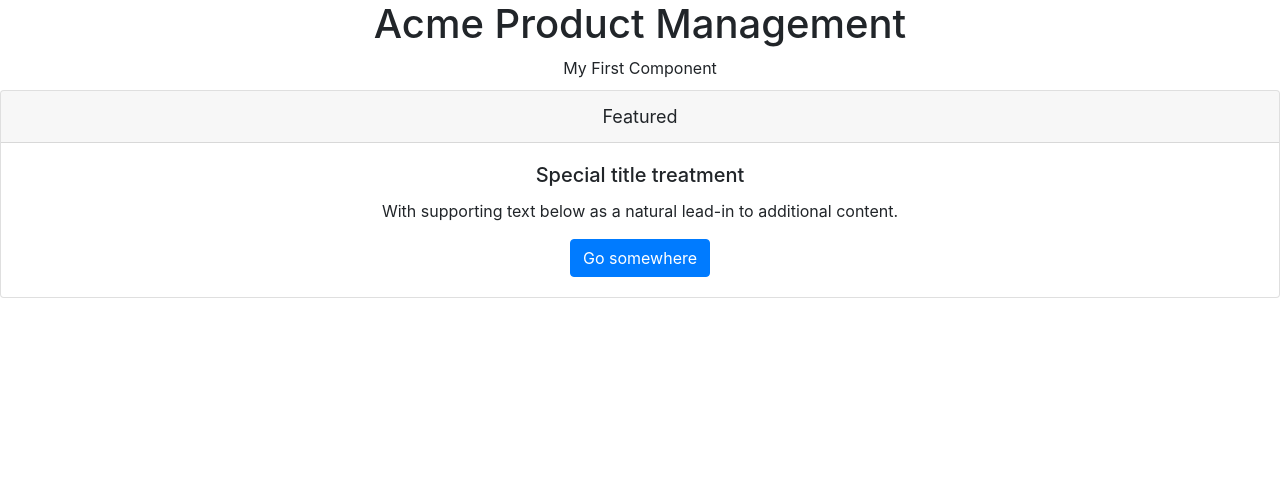
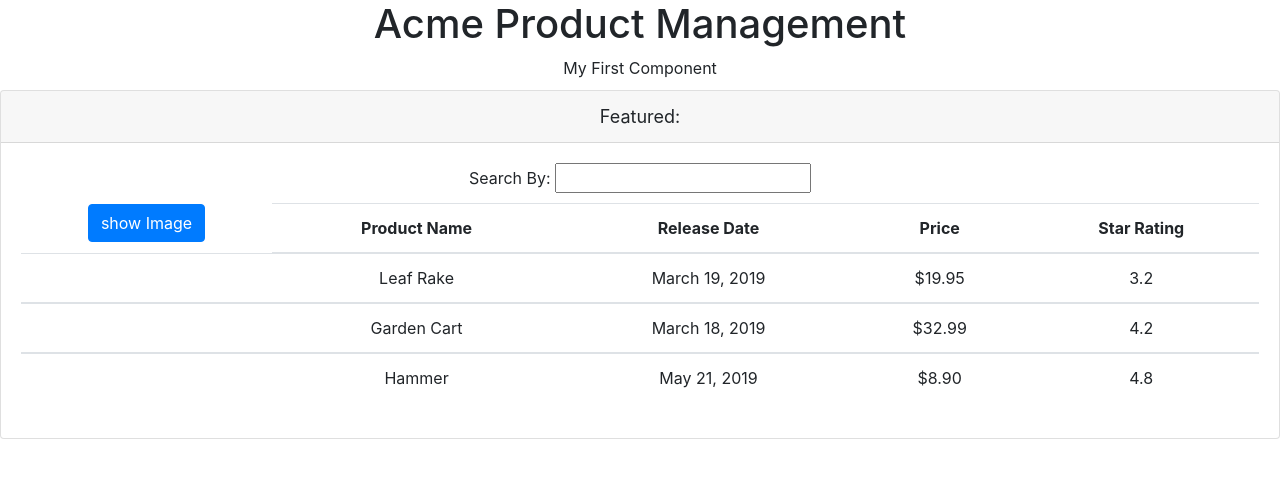
Before and after one commit to MrSankofa/productInventoryAngular, an Angular app: page / in a window 1280 px wide. Shown: the top 478 px of the page. Built offline with nearby package versions, Linux system fonts and the light colour scheme.

Commit message:
implemented search products

```diff
--- a/src/app/app.module.ts
+++ b/src/app/app.module.ts
@@ -1,12 +1,12 @@
 import { BrowserModule } from "@angular/platform-browser";
 import { NgModule } from "@angular/core";
-
+import { FormsModule } from "@angular/forms";
 import { AppComponent } from "./app.component";
 import { ProductListComponent } from "./products/productsList.component";
 
 @NgModule({
   declarations: [AppComponent, ProductListComponent],
-  imports: [BrowserModule],
+  imports: [BrowserModule, FormsModule],
   bootstrap: [AppComponent]
 })
 export class AppModule {}
--- a/src/app/products/productsList.component.html
+++ b/src/app/products/productsList.component.html
@@ -1,12 +1,36 @@
 <div class="card">
-  <div class="card-header">
-    Featured
-  </div>
+  <div class="card-header">Featured: {{ listFilter }}</div>
   <div class="card-body">
-    <h5 class="card-title">Special title treatment</h5>
-    <p class="card-text">
-      With supporting text below as a natural lead-in to additional content.
-    </p>
-    <a href="#" class="btn btn-primary">Go somewhere</a>
+    <span>Search By: </span>
+    <input type="text" [(ngModel)]="listFilter" />
+    <table class="table" *ngIf="products && products.length">
+      <thead>
+        <tr>
+          <button class="btn btn-primary" (click)="toggleImage()">
+            {{ showImage ? "hide" : "show" }} Image
+          </button>
+          <th>Product Name</th>
+          <th>Release Date</th>
+          <th>Price</th>
+          <th>Star Rating</th>
+        </tr>
+      </thead>
+      <tbody *ngFor="let product of filteredProducts">
+        <tr>
+          <td>
+            <img
+              src="{{ product.imageUrl }}"
+              alt="product.productName"
+              style="width: 50px;"
+              *ngIf="showImage"
+            />
+          </td>
+          <td>{{ product.productName }}</td>
+          <td>{{ product.releaseDate }}</td>
+          <td>{{ product.price | currency }}</td>
+          <td>{{ product.starRating }}</td>
+        </tr>
+      </tbody>
+    </table>
   </div>
 </div>
--- a/src/app/products/productsList.component.ts
+++ b/src/app/products/productsList.component.ts
@@ -1,7 +1,61 @@
 import { Component } from "@angular/core";
+import IProduct from "../shared/IProduct";
 
 @Component({
   selector: "pm-product-list",
   templateUrl: "./productsList.component.html"
 })
-export class ProductListComponent {}
+export class ProductListComponent {
+  showImage: boolean = false;
+
+  products: IProduct[] = [
+    {
+      productId: 1,
+      productName: "Leaf Rake",
+      productCode: "GDN-0011",
+      releaseDate: "March 19, 2019",
+      description: "Leaf rake with 48-inch wooden handle.",
+      price: 19.95,
+      starRating: 3.2,
+      imageUrl: "assets/images/leaf_rake.png"
+    },
+    {
+      productId: 2,
+      productName: "Garden Cart",
+      productCode: "GDN-0023",
+      releaseDate: "March 18, 2019",
+      description: "15 gallon capacity rolling garden cart",
+      price: 32.99,
+      starRating: 4.2,
+      imageUrl: "assets/images/garden_cart.png"
+    },
+    {
+      productId: 5,
+      productName: "Hammer",
+      productCode: "TBX-0048",
+      releaseDate: "May 21, 2019",
+      description: "Curved claw steel hammer",
+      price: 8.9,
+      starRating: 4.8,
+      imageUrl: "assets/images/hammer.png"
+    }
+  ];
+  _listFilter: string = "";
+  get listFilter(): string {
+    return this._listFilter;
+  }
+
+  set listFilter(value: string) {
+    this._listFilter = value;
+    this.filteredProducts = this.listFilter
+      ? this.products.filter(
+          (product: IProduct) => product.productName.indexOf(value) !== -1
+        )
+      : this.products;
+  }
+  filteredProducts: IProduct[] = this.products;
+
+  toggleImage() {
+    this.showImage = !this.showImage;
+  }
+}
--- /dev/null
+++ b/src/app/shared/IProduct.ts
@@ -0,0 +1,10 @@
+export default interface IProduct {
+  productId: number;
+  productName: string;
+  productCode: string;
+  releaseDate: string;
+  description: string;
+  price: number;
+  starRating: number;
+  imageUrl: string;
+}
```
